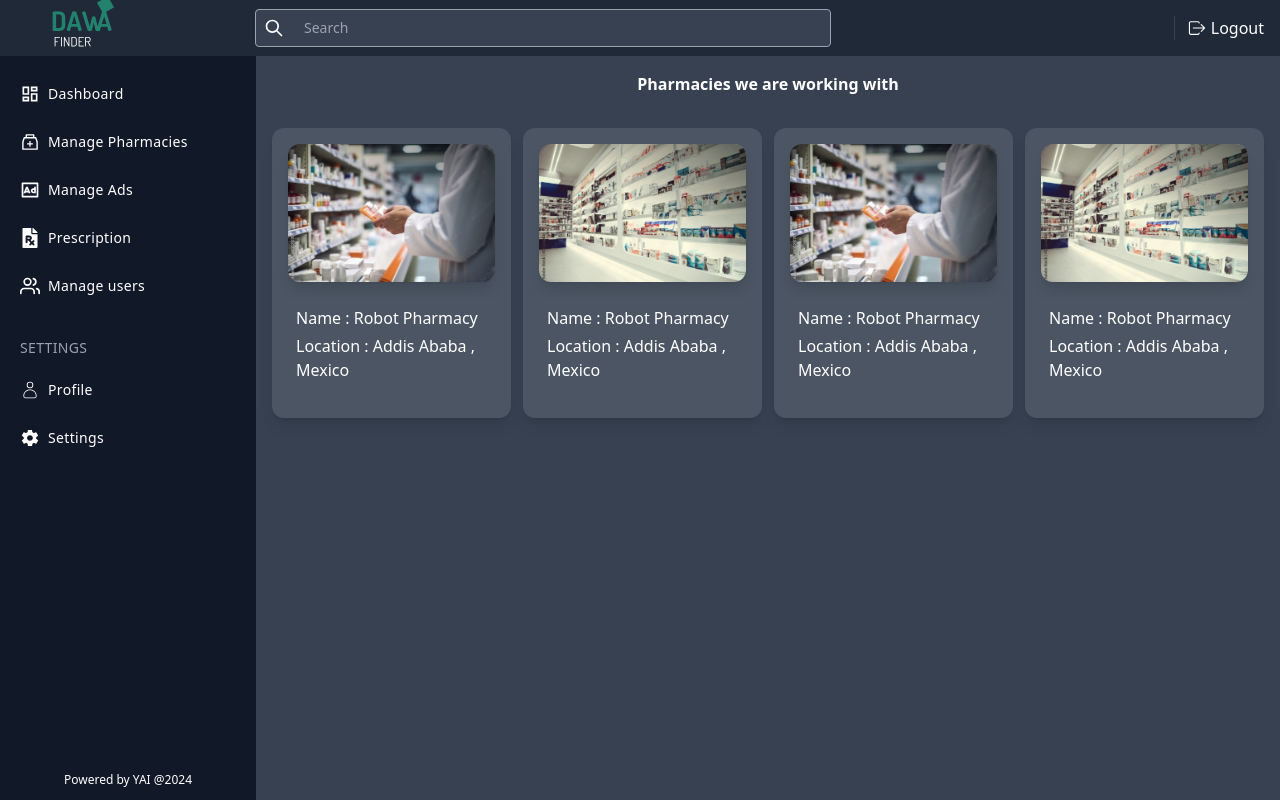
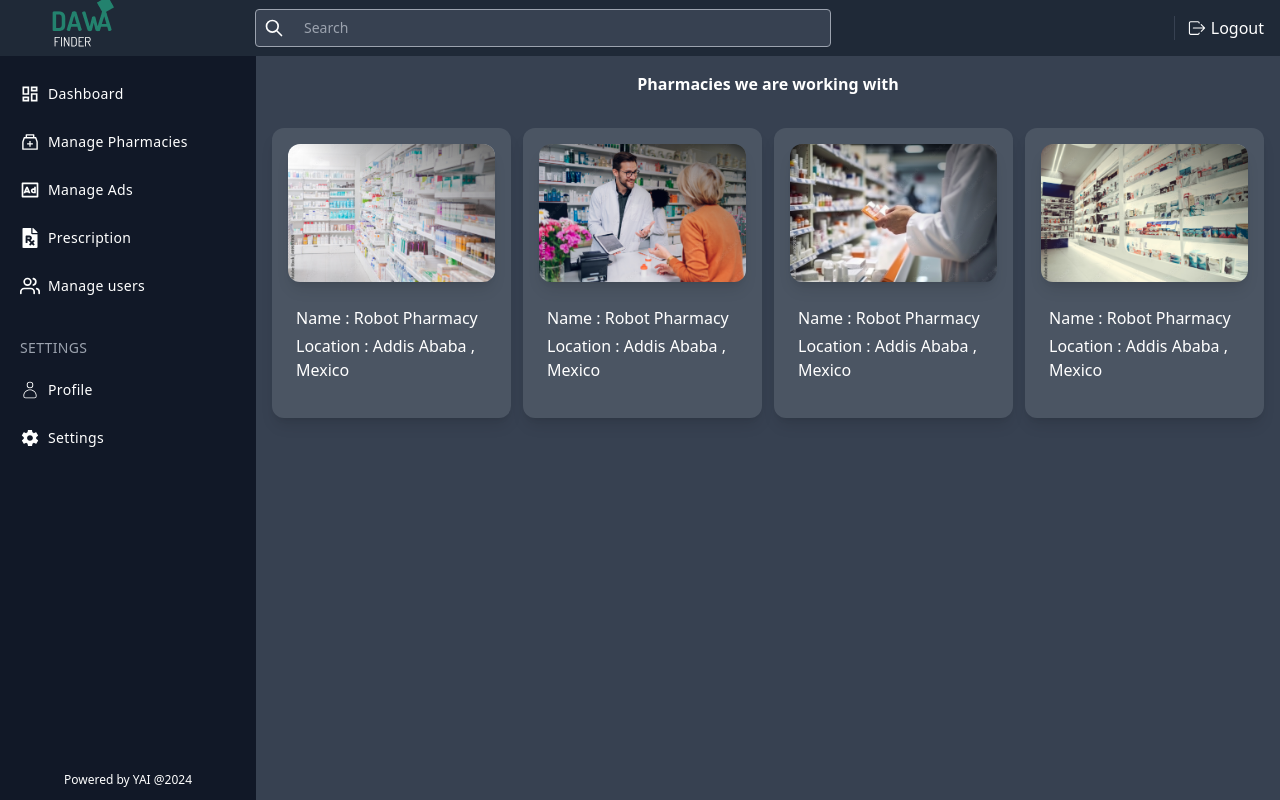
Before and after one commit to Yaidevs/new-dawafinder-system-admin, a React (Create React App) app: page /manage-pharmacies in a window 1280 px wide. Built offline with nearby package versions, Linux system fonts and the light colour scheme.

Commit message:
style edited

```diff
--- a/src/features/manage-pharmacies/pages/ManagePharmacies.jsx
+++ b/src/features/manage-pharmacies/pages/ManagePharmacies.jsx
@@ -1,4 +1,6 @@
 import React from "react";
+import pharma1 from "../../../assets/pharma1.jpeg";
+import pharma2 from "../../../assets/pharma2.jpeg";
 import pharma3 from "../../../assets/pharma3.jpeg";
 import pharma4 from "../../../assets/pharma4.jpeg";
 
@@ -13,7 +15,7 @@ const ManagePharmacies = () => {
           <div className="w-full flex gap-3 p-4">
             <div className="relative flex w-full max-w-[16rem] max-h-[32rem] flex-col rounded-xl bg-gray-600  bg-clip-border shadow-lg">
               <div className="relative mx-4 mt-4 overflow-hidden rounded-xl bg-blue-gray-500 bg-clip-border text-white shadow-lg shadow-blue-gray-500/40">
-                <img src={pharma3} alt="ui/ux review check" />
+                <img src={pharma1} alt="ui/ux review check" />
                 <div className="to-bg-black-10 absolute inset-0 h-full w-full bg-gradient-to-tr from-transparent via-transparent to-black/60" />
               </div>
               <div className="p-6">
@@ -27,7 +29,7 @@ const ManagePharmacies = () => {
             </div>
             <div className="relative flex w-full max-w-[16rem] max-h-[32rem] flex-col rounded-xl bg-gray-600  bg-clip-border shadow-lg">
               <div className="relative mx-4 mt-4 overflow-hidden rounded-xl bg-blue-gray-500 bg-clip-border text-white shadow-lg shadow-blue-gray-500/40">
-                <img src={pharma4} alt="ui/ux review check" />
+                <img src={pharma2} alt="ui/ux review check" />
                 <div className="to-bg-black-10 absolute inset-0 h-full w-full bg-gradient-to-tr from-transparent via-transparent to-black/60" />
               </div>
               <div className="p-6">
```
